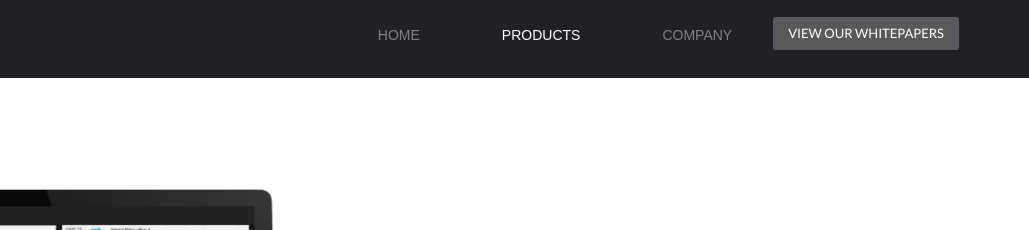
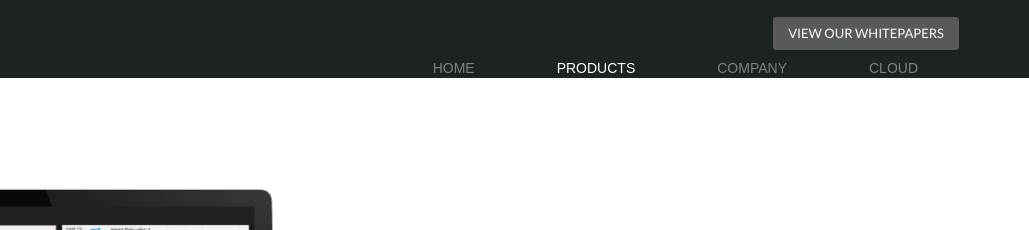
Before and after one commit to LuminousCyber/jolata.com-website, a plain HTML site: page product.html in a window 1280 px wide. Shown: the top 230 px of the page, 251-1280 px from the left. Drawn offline with nearby package versions, Linux system fonts and the light colour scheme.

Commit message:
Update product.html

```diff
--- a/product.html
+++ b/product.html
@@ -38,6 +38,7 @@
                         <li><a href="index.html">home</a></li>
                         <li class="active"><a href="product.html">Products</a></li>
                         <li><a href="company.html">Company</a></li>
+                        <li><a href="cloud/index.html">Cloud</a></li>
                     </ul>
                   </nav>
               </div>
```
